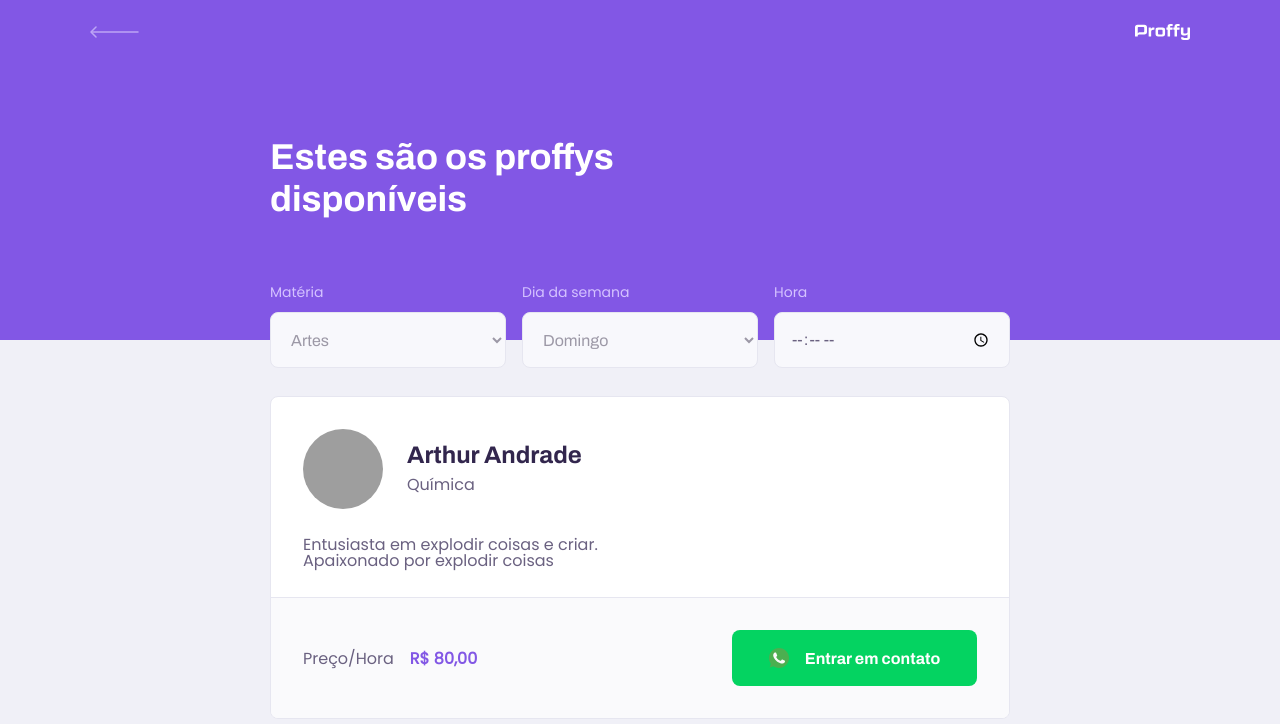
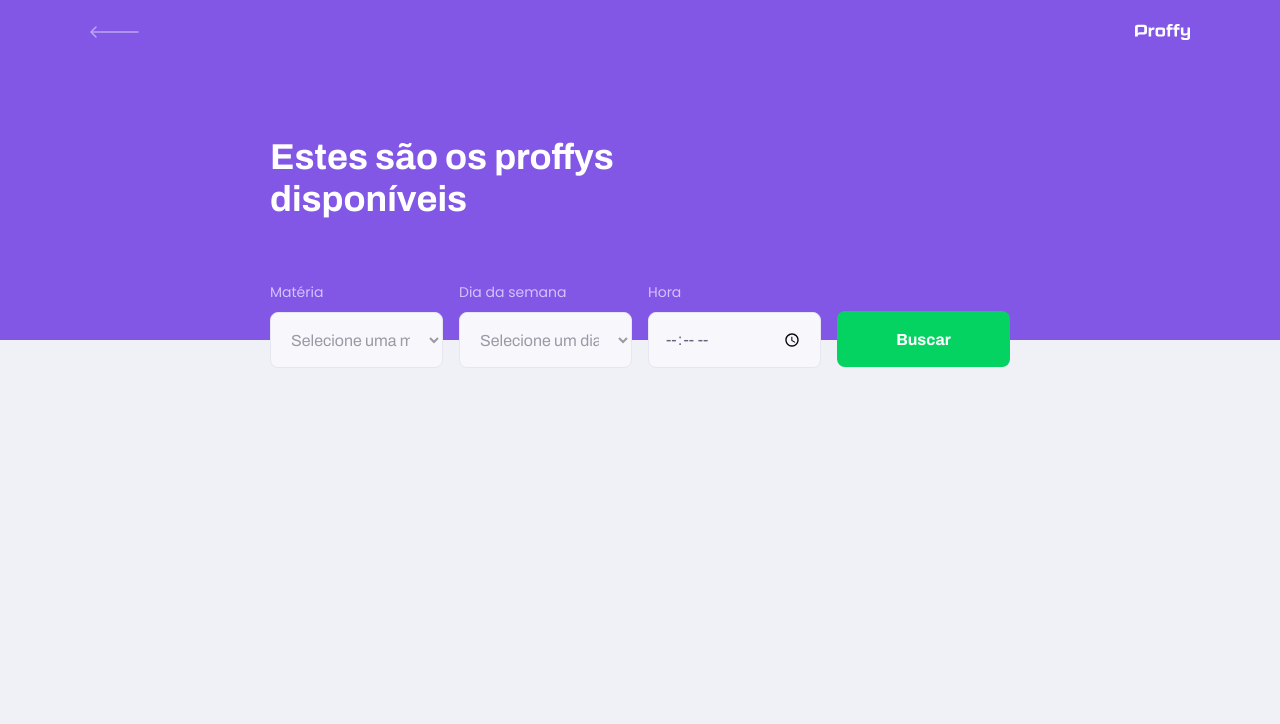
Before and after one commit to arthur-andraade/NextLevelWeek2, a React (Create React App) app in the folder web/: page /study in a window 1280 px wide. Shown: the top 724 px of the page. Built offline with nearby package versions, Linux system fonts and the light colour scheme; grey boxes are pictures that could not be loaded; the HTML template or start-up script is replaced by a standard one.

Commit message:
Showing the datas about teachers that user search

```diff
--- a/web/src/components/TeacherItem/index.tsx
+++ b/web/src/components/TeacherItem/index.tsx
@@ -4,25 +4,37 @@
 
 import './style.css';
 
-function TeacherItem() {
+export interface Teacher {
+    id: number,
+    subject: string,
+    cost: number,
+    name: string,
+    avatar: string,
+    whatsapp: string,
+    bio: string
+}
+
+interface TeacherItemProps {
+    teacher: Teacher
+}
+
+const TeacherItem: React.FC<TeacherItemProps> = ({ teacher }) => {
     return (
         <article className="teacher-item">
             <header>
-                <img src="https://avatars0.githubusercontent.com/u/37722587?s=460&u=e7ea3ee2ffb7bd182e2a0a23d5fa6a689e7733b0&v=4" alt="Foto do professor" />
+                <img src={teacher.avatar} alt={teacher.name} />
                 <div>
-                    <strong>Arthur Andrade</strong>
-                    <span>Química</span>
+                    <strong>{teacher.name}</strong>
+                    <span>{teacher.subject}</span>
                 </div>
             </header>
             <p>
-                Entusiasta em explodir coisas e criar.
-                <br /><br />
-                Apaixonado por explodir coisas
+                {teacher.bio}
             </p>
             <footer>
                 <p>
                     Preço/Hora
-                    <strong>R$ 80,00</strong>
+                    <strong>{teacher.cost}</strong>
                 </p>
                 <button type="button">
                     <img src={whatsappIcon} alt="Whatsapp" />
--- a/web/src/pages/TeacherList/index.tsx
+++ b/web/src/pages/TeacherList/index.tsx
@@ -1,21 +1,50 @@
-import React from 'react';
+import React, { useState, FormEvent } from 'react';
 
 import PageHeader from '../../components/PageHeader';
 
 import './style.css'
-import TeacherItem from '../../components/TeacherItem';
+import TeacherItem, { Teacher } from '../../components/TeacherItem';
 import Input from '../../components/Input';
 import Select from '../../components/Select';
+import api from '../../service/api';
+
+
 
 function TeacherList() {
+
+
+    const [teachers, setTeachers] = useState([]);
+
+    const [subject, setSubject] = useState('');
+    const [week_day, setWeekDay] = useState('');
+    const [time, setTime] = useState('');
+
+
+    async function serachTeacher(e: FormEvent) {
+        e.preventDefault();
+
+        const response = await api.get('classes', {
+            params: {
+                subject,
+                week_day,
+                time
+            }
+        });
+
+        setTeachers(response.data);
+    }
+
+
     return (
         <div id="page-teacher-list" className="container">
             <PageHeader title="Estes são os proffys disponíveis">
-                <form id="search-teachers">
+                <form id="search-teachers" onSubmit={serachTeacher}>
                     <Select
                         firstOption="Selecione uma máteria"
                         name="subject"
                         label="Matéria"
+                        value={subject}
+                        onChange={(e) => { setSubject(e.target.value) }}
                         options={[
                             { value: "Artes", label: "Artes" },
                             { value: "Matemática", label: "Matemática" },
@@ -27,6 +56,8 @@
                         firstOption="Selecione um dia"
                         name="week_day"
                         label="Dia da semana"
+                        value={week_day}
+                        onChange={(e) => { setWeekDay(e.target.value) }}
                         options={[
                             { value: "0", label: "Domingo" },
                             { value: "1", label: "Segunda-feira" },
@@ -37,11 +68,24 @@
                             { value: "6", label: "Sabado" },
                         ]}
                     />
-                    <Input name="time" label="Hora" type="time" />
+                    <Input
+                        name="time"
+                        label="Hora"
+                        type="time"
+                        value={time}
+                        onChange={(e) => { setTime(e.target.value) }}
+                    />
+                    <button type="submit">
+                        Buscar
+                    </button>
                 </form>
             </PageHeader>
             <main>
-                <TeacherItem />
+                {teachers.map((teacher: Teacher) => {
+                    return <TeacherItem teacher={teacher} key={teacher.id} />
+                })
+
+                }
             </main>
         </div>
     );
--- a/web/src/pages/TeacherList/style.css
+++ b/web/src/pages/TeacherList/style.css
@@ -11,6 +11,26 @@
     color: var(--color-text-in-primary);
 }
 
+#search-teachers button{
+    width: 100%;
+    height: 5.6rem;
+    background: var(--color-secundary);
+    color: var(--color-button-text);
+    border: 0;
+    border-radius: 0.8rem;
+    cursor: pointer;
+    font: 700 1.6rem Archivo;
+    display: flex;
+    align-items: center;
+    justify-content: center;
+    text-decoration: none;
+    transition: background-color 0.2s;
+    margin-top: 3.2rem;
+}
+
+#search-teachers button:hover {
+    background-color: var(--color-secundary-dark);
+}
 
 #page-teacher-list main{
     margin: 3.2rem auto;
@@ -25,7 +45,7 @@
 
     #search-teachers{
         display: grid;
-        grid-template-columns: repeat(3, 1fr);
+        grid-template-columns: repeat(4, 1fr);
         column-gap: 16px;
         position: absolute;
         bottom: -28px;
```
Also changed, not shown: 1 other file (tests, documents, lock files or other folders).
